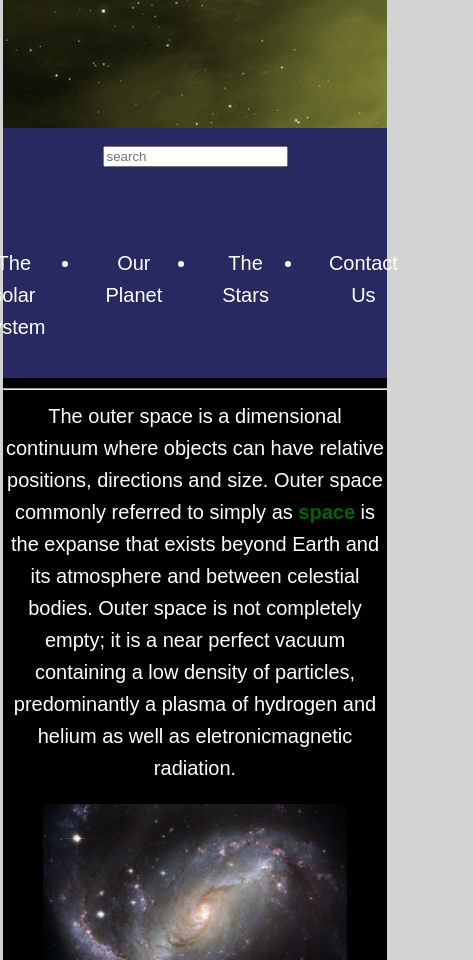
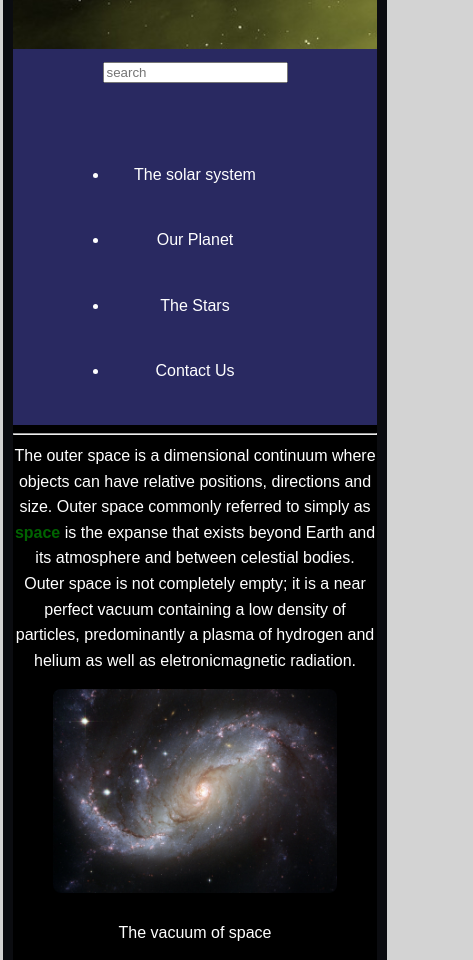
Before and after one commit to bigdaveed/space-website, a plain HTML site: page index.html in a window 390 px wide. Shown: the part 1040-2000 px from the top of the page, 473 px wide, since content can reach past the window. Drawn offline with Linux system fonts and the light colour scheme.

Commit message:
Add files via upload

```diff
--- a/main.css
+++ b/main.css
@@ -256,3 +256,29 @@ ol{
     margin: 0 auto;
     padding-left: 40px;
 }
+@media(max-width: 768px) { body
+    { font-size: 16px;
+        padding: 10px;}
+        header,
+        nav,
+        main,
+        footer {
+            width: 100%;
+            text-align: center;
+        }
+        nav ul {
+            display: flex;
+            flex-direction: column;
+            padding: 0;
+        }
+        nav li {
+            margin: 10px 0;
+        }
+        img {
+            max-width: 100%;
+            height: auto;
+        }
+        .content-section {
+            padding: 10px;
+        }
+    }
```
